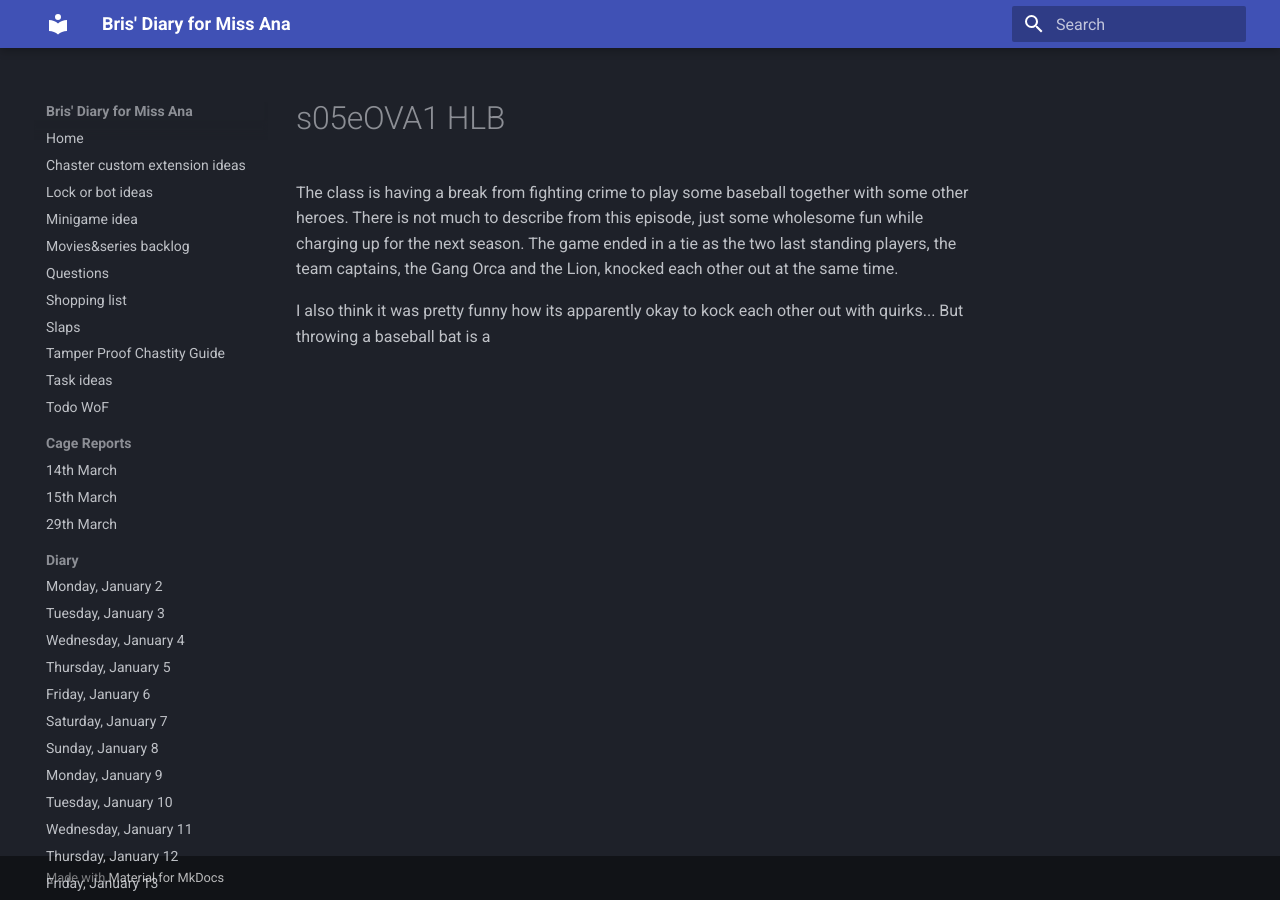
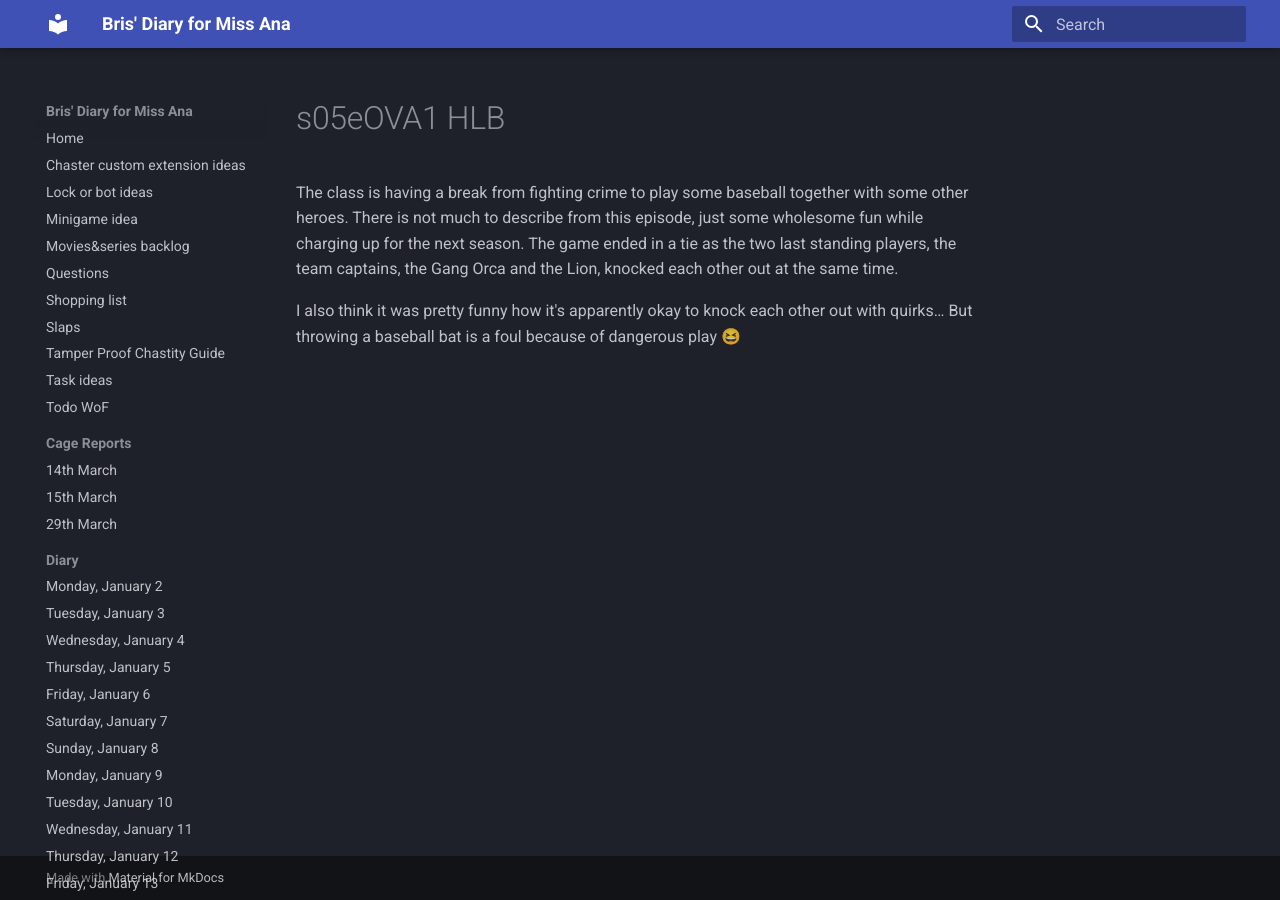
Before and after one commit to bris00/DFMA, an MkDocs documentation site: the page built from diary/Series/My Hero Academia/s05eOVA1 - HLB.md, in a window 1280 px wide. Built offline with MkDocs 1.6.1 and Material for MkDocs 9.7.7, drawn with Linux system fonts in a browser that asks for light colours.

Commit message:
vault backup: 2023-05-14 14:33:09
Affected files:
diary/Series/My Hero Academia/s05eOVA1 - HLB.md

```diff
--- a/diary/Series/My Hero Academia/s05eOVA1 - HLB.md
+++ b/diary/Series/My Hero Academia/s05eOVA1 - HLB.md
@@ -1,3 +1,3 @@
 The class is having a break from fighting crime to play some baseball together with some other heroes. There is not much to describe from this episode, just some wholesome fun while charging up for the next season. The game ended in a tie as the two last standing players, the team captains, the Gang Orca and the Lion, knocked each other out at the same time.
 
-I also think it was pretty funny how its apparently okay to kock each other out with quirks... But throwing a baseball bat is a
+I also think it was pretty funny how it's apparently okay to knock each other out with quirks… But throwing a baseball bat is a foul because of dangerous play 😆
```
